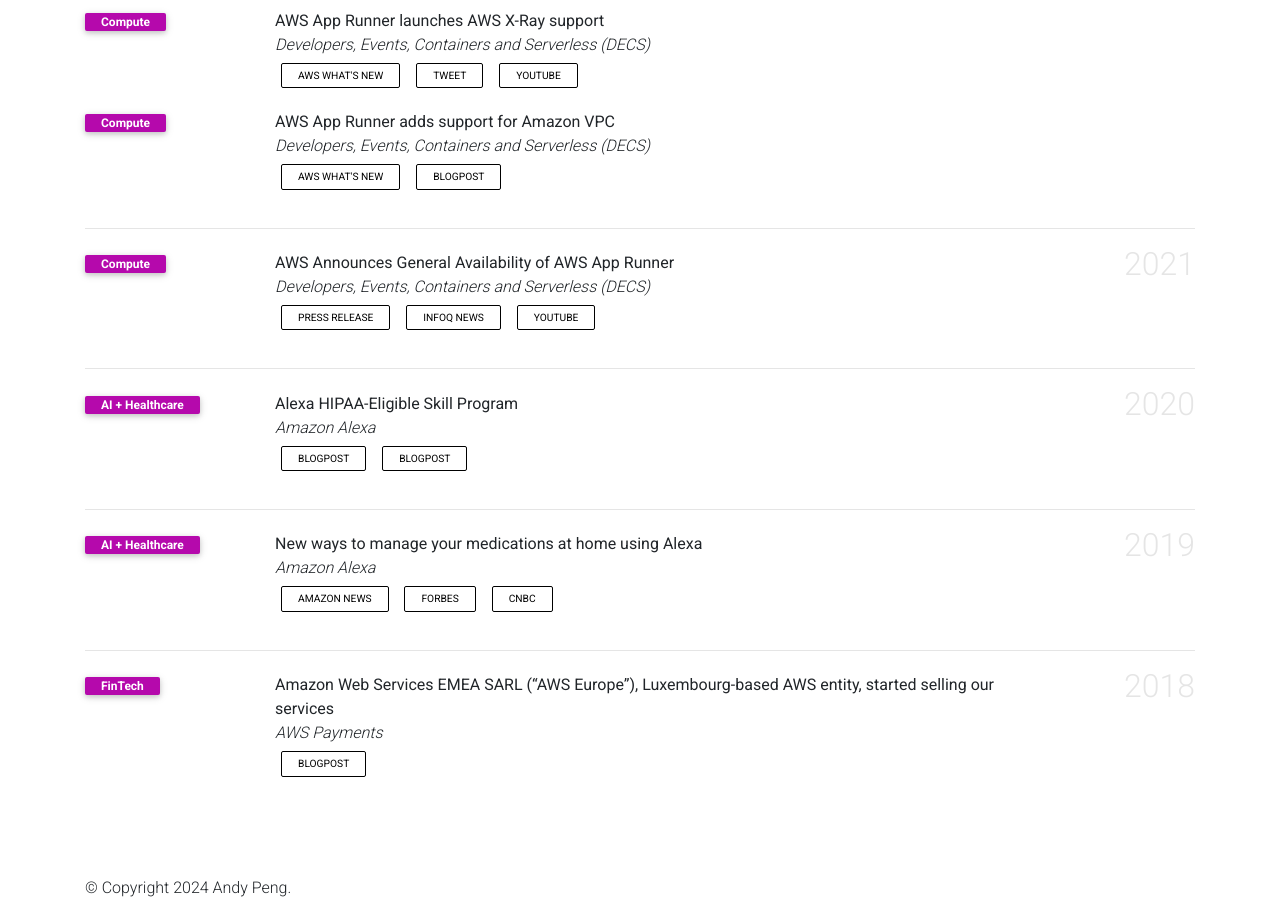
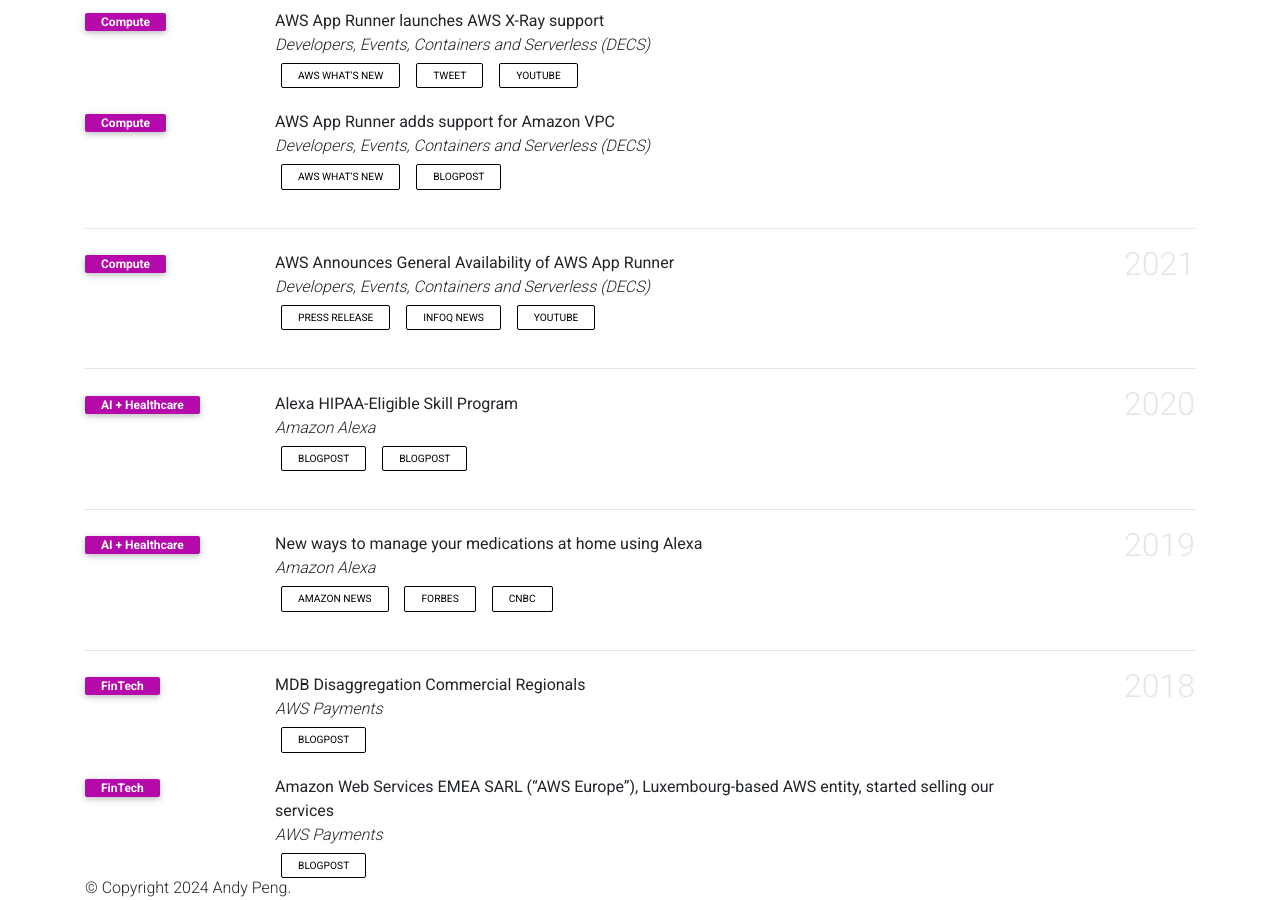
Before and after one commit to gfw001/gfw001.github.io, a Jekyll site: the page products.html, which Jekyll copies as it is, in a window 1280 px wide and 900 px high, scrolled down 1610 px. Built offline with Jekyll 4.4.1, drawn with Linux system fonts in a browser that asks for light colours; comment, search, counter and statistics services are not loaded; a style sheet for code colours, icons or effects is not loaded.

Commit message:
Update products.html

```diff
--- a/products.html
+++ b/products.html
@@ -405,6 +405,20 @@
             <div class="row">
                <div class="col-sm-2 abbr"><abbr class="badge">FinTech</abbr></div>
                <div id="mao2023agent" class="col-sm-8">
+                  <div class="title">MDB Disaggregation Commercial Regionals</div>
+                  <div class="periodical"> <em>AWS Payments</em> </div>
+                  <div class="links">
+                     <a href="" class="btn btn-sm z-depth-0" role="button" rel="external nofollow noopener" target="_blank">Blogpost</a>
+               </div>
+               <div class="badges">
+                  <span class="altmetric-embed" data-hide-no-mentions="true" data-hide-less-than="15" data-badge-type="2" data-badge-popover="right"></span> <span class="__dimensions_badge_embed__" data-pmid="" data-hide-zero-citations="true" data-style="small_rectangle" data-legend="hover-right" style="margin-bottom: 3px;"></span>
+               </div>
+            </div>
+         </li>
+         <li>
+            <div class="row">
+               <div class="col-sm-2 abbr"><abbr class="badge">FinTech</abbr></div>
+               <div id="mao2023agent" class="col-sm-8">
                   <div class="title">Amazon Web Services EMEA SARL (“AWS Europe”), Luxembourg-based AWS entity, started selling our services</div>
                   <div class="periodical"> <em>AWS Payments</em> </div>
                   <div class="links">
```
